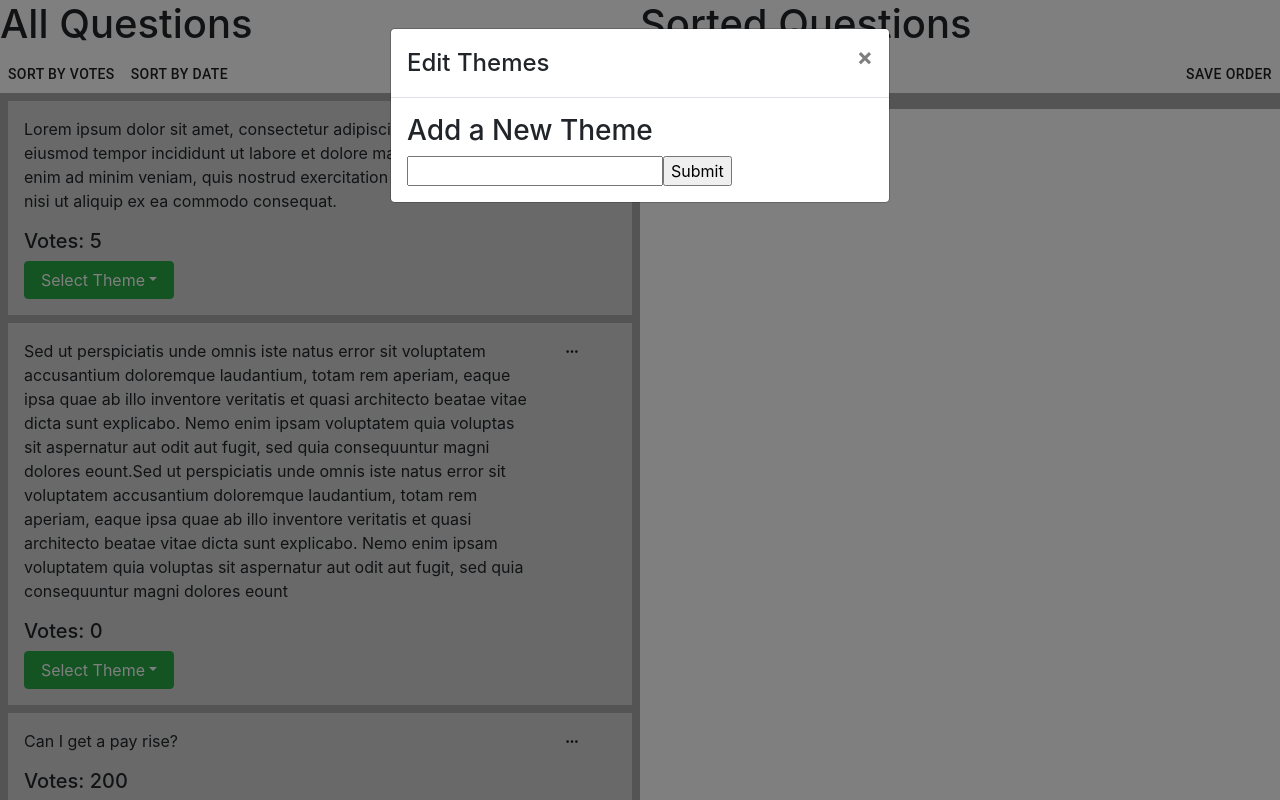
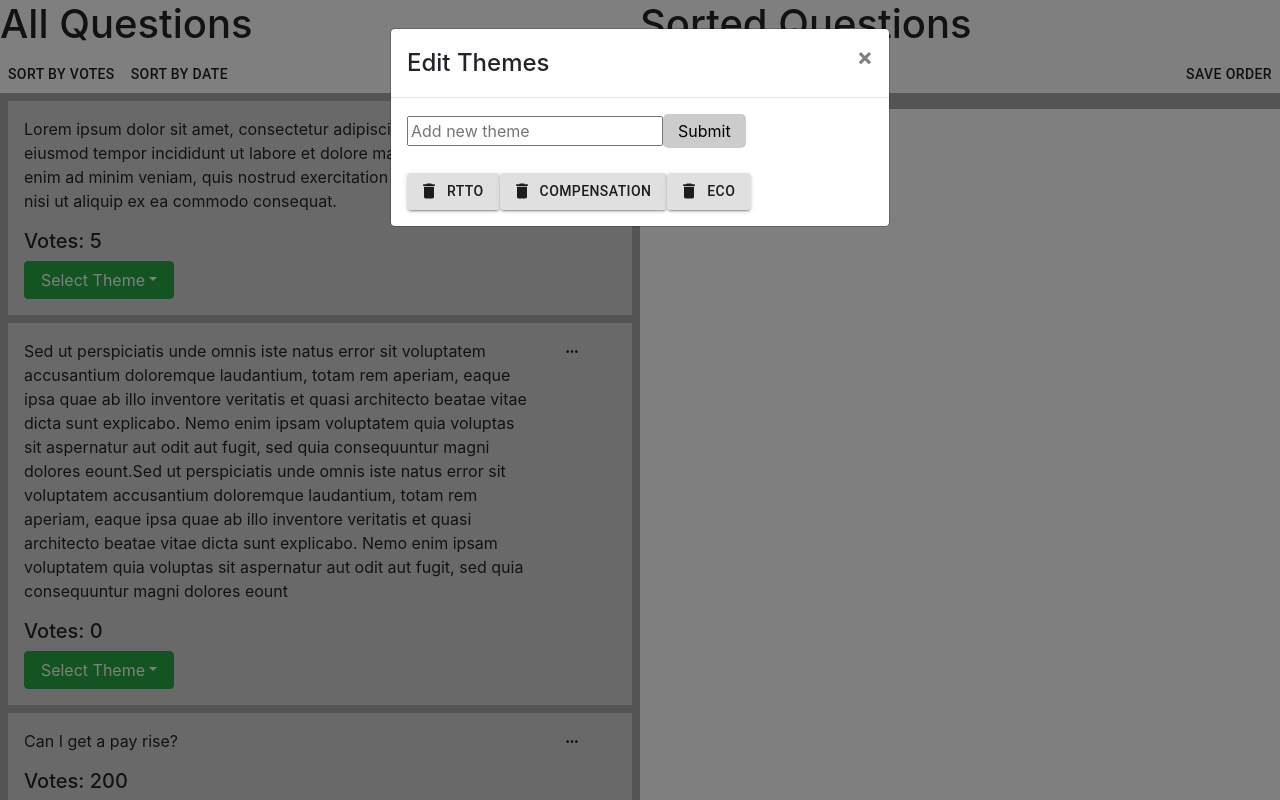
Before and after one commit to caitlin-hamilton/AskMeAnything, a React (Create React App) app in the folder ask-me-anything/: page / in a window 1280 px wide. Both pictures are taken after a click on the button "EDIT THEMES". Shown: the top 800 px of the page. Built offline with nearby package versions, Linux system fonts and the light colour scheme.

Commit message:
fixed themes pop up

```diff
--- a/ask-me-anything/package.json
+++ b/ask-me-anything/package.json
@@ -4,6 +4,7 @@
   "private": true,
   "dependencies": {
     "@material-ui/core": "^4.12.3",
+    "@material-ui/icons": "^4.11.2",
     "@material-ui/styles": "^4.11.4",
     "@testing-library/jest-dom": "^5.14.1",
     "@testing-library/react": "^11.2.7",
--- a/ask-me-anything/src/Admin.js
+++ b/ask-me-anything/src/Admin.js
@@ -175,11 +175,11 @@ export default class AdminBoard extends Component {
                     <h1 className="two">Sorted Questions</h1>
                 </div>
                 <div className="buttonContainer">
-                        <Button className="button" onClick={() => {this.sortByAttribute('inputData', 'votes')}}>Sort By Votes</Button>
-                        <Button className="button" onClick={() => {this.sortByAttribute('inputData', 'timePosted')}}>Sort By Date</Button>
-                        <Button className="button" onClick={() => this.switchModal()}>Edit Themes</Button>
+                        <Button className="adminButton" onClick={() => {this.sortByAttribute('inputData', 'votes')}}>Sort By Votes</Button>
+                        <Button className="adminButton" onClick={() => {this.sortByAttribute('inputData', 'timePosted')}}>Sort By Date</Button>
+                        <Button className="adminButton" onClick={() => this.switchModal()}>Edit Themes</Button>
                         <ThemeModal isModalOpen={this.state.isModalOpen} switchModal={() => this.switchModal()}/>
-                        <Button className="button">Save Order</Button>
+                        <Button className="adminButton">Save Order</Button>
                     </div>
                 <div>
                     <div className="questionList">
--- a/ask-me-anything/src/AdminQuestion.js
+++ b/ask-me-anything/src/AdminQuestion.js
@@ -3,7 +3,7 @@ import { Draggable } from 'react-beautiful-dnd';
 import { GoKebabHorizontal } from "react-icons/go";
 import 'bootstrap/dist/css/bootstrap.min.css';
 import Dropdown from 'react-bootstrap/Dropdown'
-import {themes} from './Themes'
+import themes from './Themes'
 import Button from '@material-ui/core/Button';
 
 const grid = 8;
--- a/ask-me-anything/src/App.css
+++ b/ask-me-anything/src/App.css
@@ -8,16 +8,27 @@
   height:10%;
 }
 
-.button{
+input[type=submit] {padding:5px 15px; background:#ccc; border:0 none;
+  cursor:pointer;
+  -webkit-border-radius: 5px;
+  border-radius: 5px; }
+
+.buttonContainerDelete {
+  width:100%;
+  display:flex;
+  flex-wrap: wrap;
+}
+
+button.adminButton {
   height: 10%;
   width: auto;
 }
 
-button:last-of-type {
+button:last-of-type.adminButton {
   margin-left: auto;
 }
 
-button:nth-of-type(3) {
+button:nth-of-type(3).adminButton {
   margin-left: 29%;
 }
 
--- a/ask-me-anything/src/ThemeModal.js
+++ b/ask-me-anything/src/ThemeModal.js
@@ -1,6 +1,8 @@
 import React, {useState}  from 'react';
-import themes from './themes.json'
+import themes from './Themes'
 import { Modal } from 'react-bootstrap';
+import DeleteIcon from '@material-ui/icons/Delete';
+import Button from '@material-ui/core/Button';
 
 
 const customStyles = {
@@ -34,11 +36,21 @@ export default function ThemeModal(props) {
               <Modal.Title>Edit Themes</Modal.Title>
           </Modal.Header>
           <Modal.Body>
-            <h3>Add a New Theme</h3>
             <form onSubmit={submit}>
-                <input onChange={updateThemeForm}/>
+                <input onChange={updateThemeForm} placeholder='Add new theme'/>
                 <input type="submit" value="Submit"/>
             </form>
+            <div style={{height:'25px'}}></div>
+            <div className="buttonContainerDelete">
+            {themes.map((item) => (
+                <Button
+                    variant="contained"
+                    startIcon={<DeleteIcon />}
+                    >
+                {item}
+                </Button>
+                ))}
+            </div>
           </Modal.Body>
         </Modal>
     );
--- a/ask-me-anything/src/Themes.js
+++ b/ask-me-anything/src/Themes.js
@@ -1 +1,2 @@
-export var themes = ['RTTO', 'Compensation', 'Eco']
+const themes = ['RTTO', 'Compensation', 'Eco']
+export default themes;
```
Also changed, not shown: 1 other file (tests, documents, lock files or other folders).
